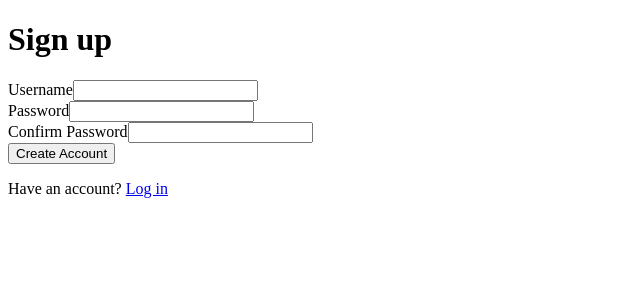
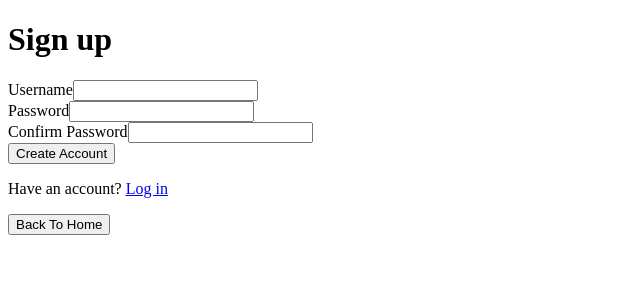
Before and after one commit to Kieran-Barnes/Movie-Navigation-Website, a React (Vite) app: page /signup in a window 1280 px wide. Shown: the top 300 px of the page, without its empty margins (0-640 px from the left). Built offline with nearby package versions, Linux system fonts and the light colour scheme.

Commit message:
Create BackToHomeButton component
Create component that the user can press to navigate back to the home page, this component has been put in LoginPage and SignupPage but will be put in many other pages as development progresses

```diff
--- /dev/null
+++ b/src/components/common/BackToHomeButton.jsx
@@ -0,0 +1,9 @@
+import { Link } from "react-router-dom";
+
+export default function BackToHomeButton() {
+    return (
+        <>
+            <Link to="/"><button>Back To Home</button></Link>
+        </>
+    )
+}
--- a/src/components/pages/LoginPage.jsx
+++ b/src/components/pages/LoginPage.jsx
@@ -1,5 +1,6 @@
 import { Link } from "react-router-dom";
 import UsernamePasswordInputField from "../common/UsernamePasswordInputField";
+import BackToHomeButton from "../common/BackToHomeButton";
 
 export default function LoginPage() {
     return (
@@ -11,6 +12,8 @@ export default function LoginPage() {
                 <button type="submit">Log in</button>
             </form>
             <p>Dont have an account? <Link to="/signup">Sign up</Link></p>
+            <BackToHomeButton />
+
         </>
     )
 }
--- a/src/components/pages/SignupPage.jsx
+++ b/src/components/pages/SignupPage.jsx
@@ -1,5 +1,6 @@
 import { Link } from "react-router-dom";
 import UsernamePasswordInputField from "../common/UsernamePasswordInputField";
+import BackToHomeButton from "../common/BackToHomeButton";
 
 export default function SignupPage() {
     return (
@@ -12,6 +13,7 @@ export default function SignupPage() {
                 <button type="submit">Create Account</button>
             </form>
             <p>Have an account? <Link to="/login">Log in</Link></p>
+            <BackToHomeButton />
         </>
     )
 }
```
